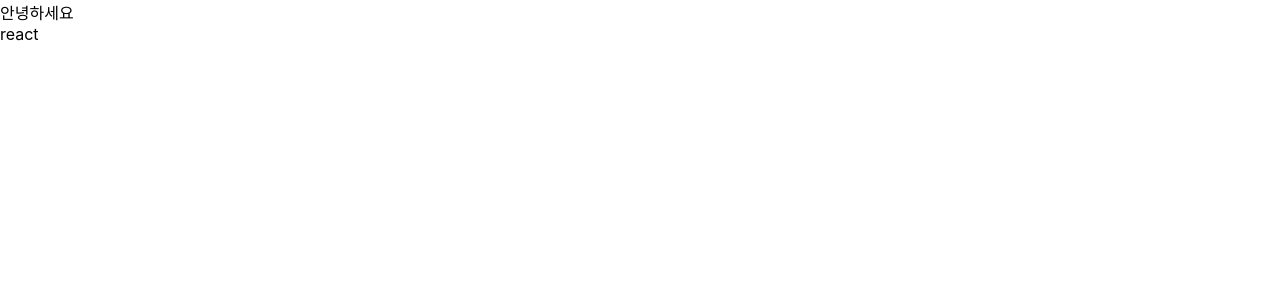
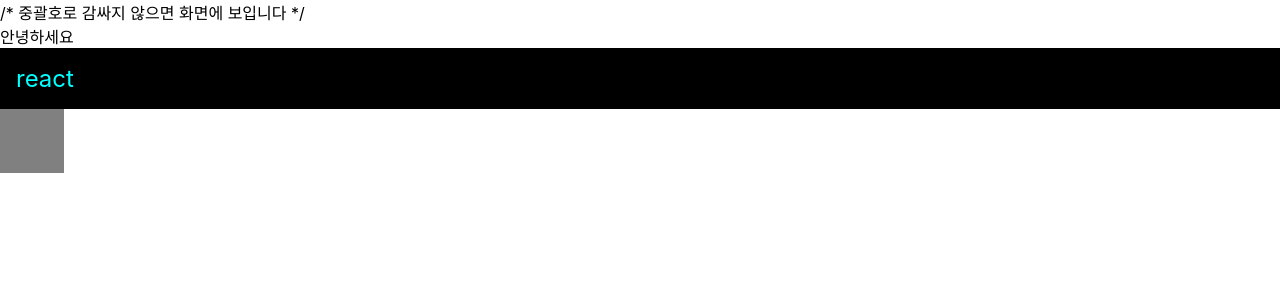
Before and after one commit to HanSeungHyeop/restart-react, a React (Create React App) app: page / in a window 1280 px wide. Shown: the top 300 px of the page. Built offline with nearby package versions, Linux system fonts and the light colour scheme.

Commit message:
Finish 1-4

```diff
--- a/src/App.css
+++ b/src/App.css
@@ -1,38 +1,5 @@
-.App {
-  text-align: center;
+.gray-box {
+  background: gray;
+  width: 64px;
+  height: 64px;
 }
-
-.App-logo {
-  height: 40vmin;
-  pointer-events: none;
-}
-
-@media (prefers-reduced-motion: no-preference) {
-  .App-logo {
-    animation: App-logo-spin infinite 20s linear;
-  }
-}
-
-.App-header {
-  background-color: #282c34;
-  min-height: 100vh;
-  display: flex;
-  flex-direction: column;
-  align-items: center;
-  justify-content: center;
-  font-size: calc(10px + 2vmin);
-  color: white;
-}
-
-.App-link {
-  color: #61dafb;
-}
-
-@keyframes App-logo-spin {
-  from {
-    transform: rotate(0deg);
-  }
-  to {
-    transform: rotate(360deg);
-  }
-}
--- a/src/App.js
+++ b/src/App.js
@@ -1,14 +1,26 @@
-import logo from './logo.svg';
+import React from 'react';
+import Hello from './Hello';
 import './App.css';
-import Hello from './Hello';
+
 
 function App() {
   const name = 'react';
+  const style = {
+    backgroundColor: 'black',
+    color: 'aqua',
+    fontSize: 24, // 기본 단위 px
+    padding: '1rem' // 다른 단위 사용 시 문자열로 설정
+  }
+
   return (
     <>
-      <Hello />
-      <div>{name}</div>
-      {/* 자바스크립트의 변수를 보여줄 때 {}로 감싸서 보여줌 */}
+      {/* 주석은 화면에 보이지 않습니다 */}
+      /* 중괄호로 감싸지 않으면 화면에 보입니다 */
+      <Hello
+      // 열리는 태그 내부에서는 이렇게 주석을 작성 할 수 있습니다.
+      />
+      <div style={style}>{name}</div>
+      <div className="gray-box"></div>
     </>
   );
 }
```
